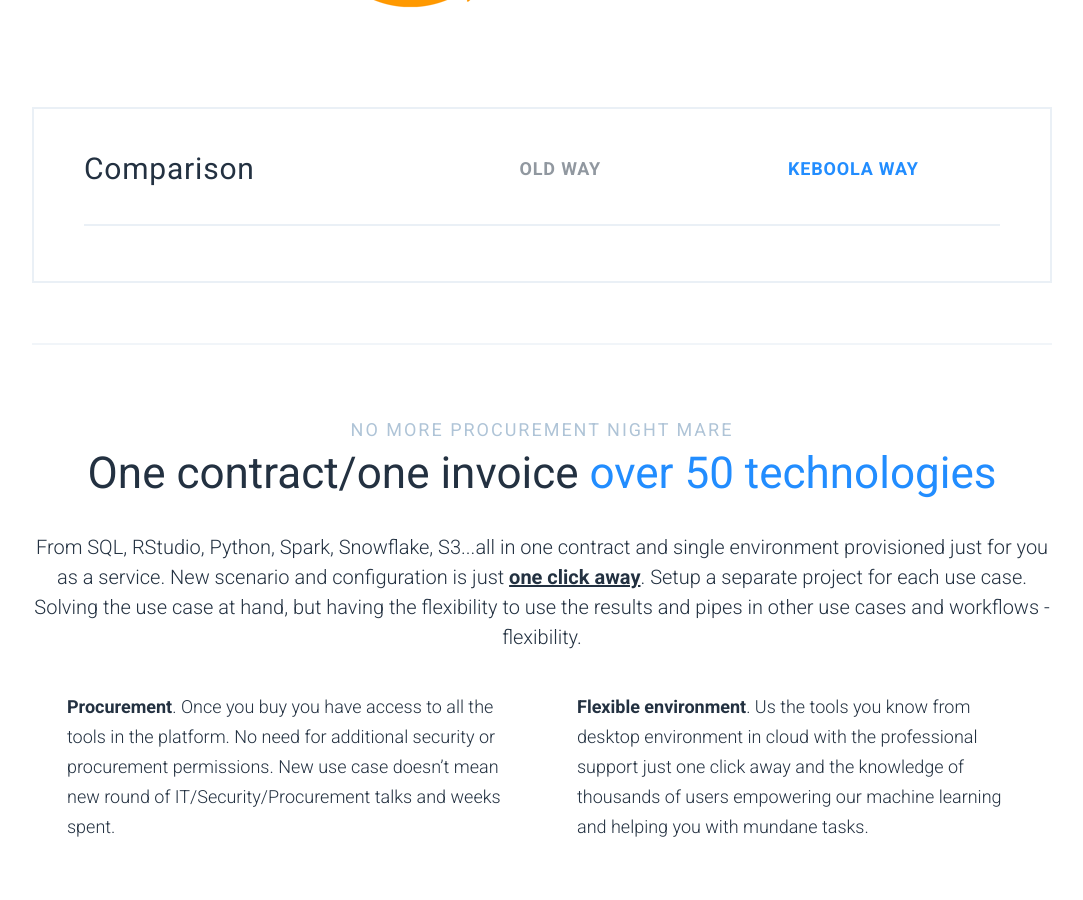
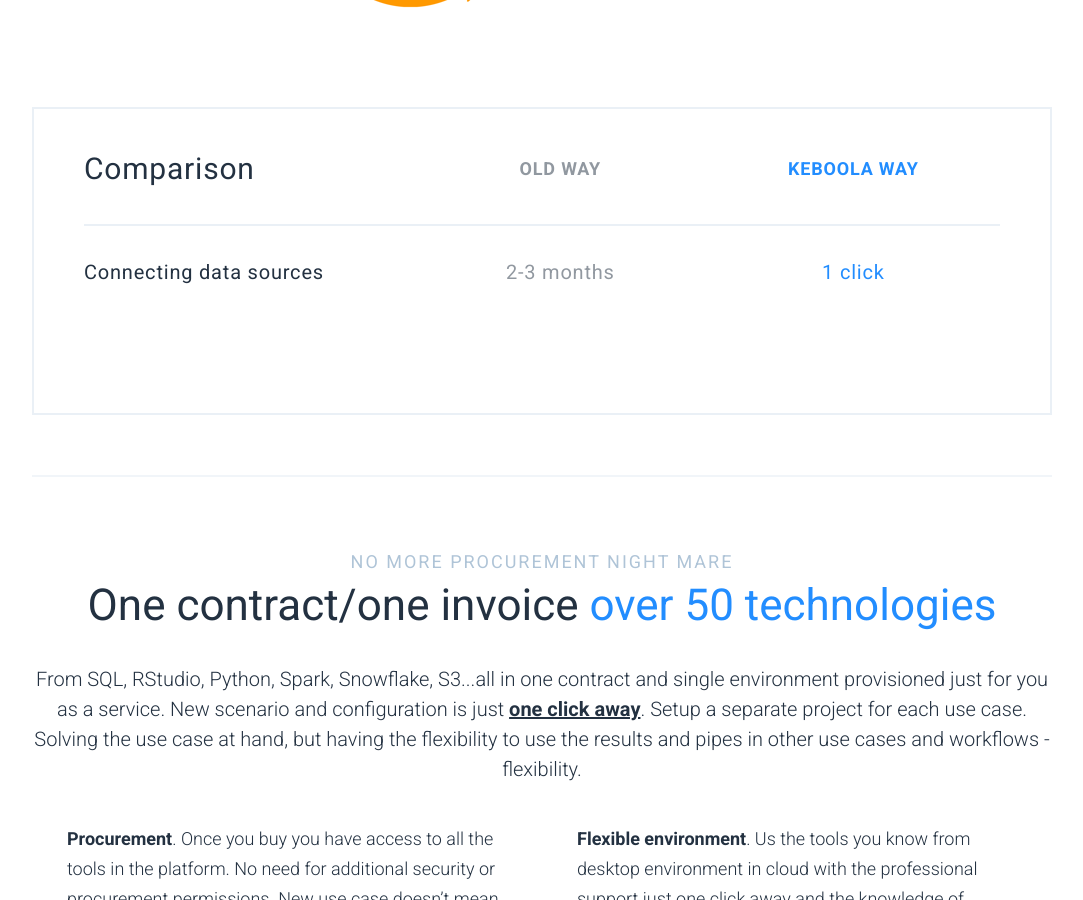
Before and after one commit to keboola/website, a Jekyll site: the page built from _product/product.md, in a window 1280 px wide and 900 px high, scrolled down 2456 px. Shown: the whole window, without its empty margins (98-1181 px from the left). Built offline with Jekyll 4.4.1, drawn with Linux system fonts in a browser that asks for light colours; nearby versions of some CDN libraries.

Commit message:
Update from Forestry.io - Updated product.md

```diff
--- a/_product/product.md
+++ b/_product/product.md
@@ -67,6 +67,14 @@
     name: Comparison
     valueold: OLD WAY
     valuenew: KEBOOLA WAY
+  tablerow:
+  - valueold: 2-3 months
+    valuenew: 1 click
+    name: Connecting data sources
+  - {}
+  - {}
+  - {}
+  - {}
 - template: horizontal-rule
   block: hr
 - template: article-full
```
